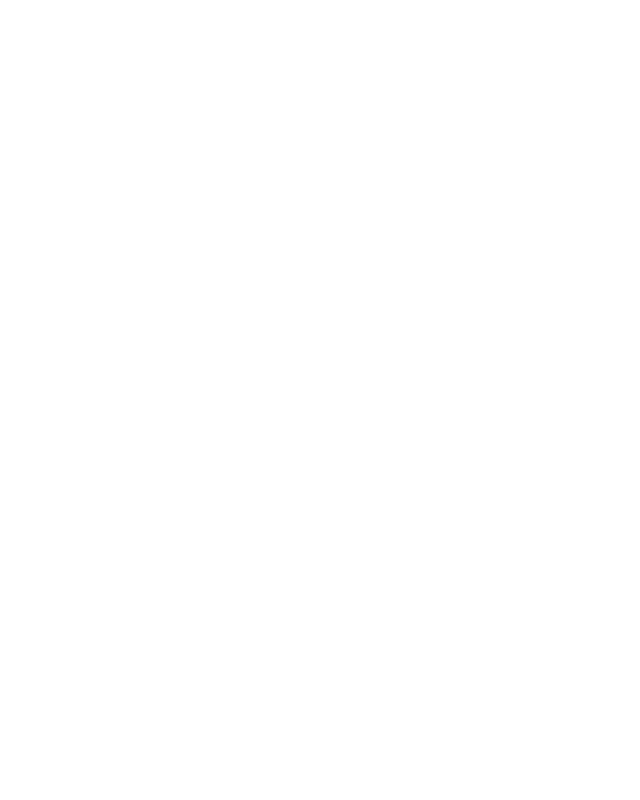
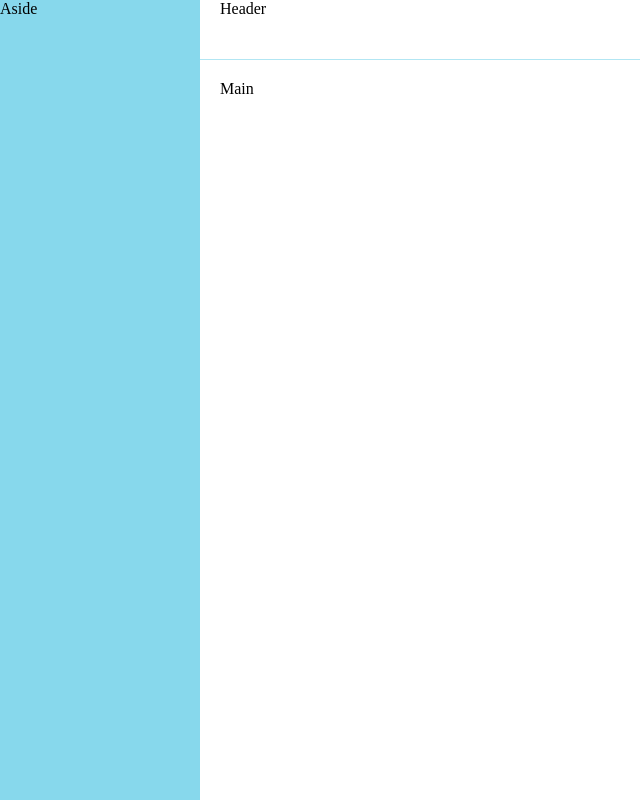
Before and after one commit to sakura-iao/hm-toutiao, a Vue app: page / in a window 1280 px wide. Shown: the whole page, without its empty margins (0-640 px from the left). Built offline with nearby package versions, Linux system fonts and the light colour scheme.

Commit message:
登录logo修改

```diff
--- a/src/router/index.js
+++ b/src/router/index.js
@@ -1,10 +1,12 @@
 import VueRouter from 'vue-router'
 import Vue from 'vue'
 import Login from '@/views/login'
+import Home from '@/views/home'
 Vue.use(VueRouter)
 const router = new VueRouter({
     routes: [
-        { path: '/login', component: Login }
+        { path: '/login', component: Login },
+        { path: '/', component: Home }
     ]
 })
 export default router
--- /dev/null
+++ b/src/views/home/index.vue
@@ -0,0 +1,32 @@
+<template>
+  <el-container class="container-home">
+    <el-aside class="my-aside" width="200px">Aside</el-aside>
+    <el-container>
+      <el-header class="my-header">Header</el-header>
+      <el-main>Main</el-main>
+    </el-container>
+  </el-container>
+</template>
+
+<script>
+export default {
+  name: "app-home"
+};
+</script>
+
+<style scoped lang='less'>
+.container-home {
+    width: 100%;
+    height: 100%;
+    position: absolute;
+    left: 0;
+    top: 0;
+    .my-aside {
+        background-color: rgba(41, 185, 221, 0.555);
+    }
+    .my-header {
+        border-bottom: 1px solid rgba(41, 185, 221, 0.356);
+    }
+
+}
+</style>
--- a/src/views/login/index.vue
+++ b/src/views/login/index.vue
@@ -1,10 +1,12 @@
 <template>
   <!-- 全屏容器 -->
   <div class="container-login">
-    <video src="https://sky.res.netease.com/2019/0515/4.mp4" id="LoopVideo" class="cover_video" style="object-fit:cover" preload="" muted="" loop="" width="100%" height="100%"></video>
+    <video class="fullscreenvideo" poster="__ROOT__/Themes/tdt/Asset/images/loginbg.jpg" id="bgvid" playsinline="" autoplay="" muted="" loop="">
+            <source src="https://sky.res.netease.com/2019/0515/4.mp4" type="video/mp4">
+        </video>
     <!-- 卡片 -->
     <el-card class="my-card">
-      <img src="../../assets/logo_index.png" alt />
+      <img src="../../assets/IMG_1332.png" alt />
       <!-- 表单 -->
       <el-form ref="loginForm" :model="loginForm" :rules="loginRules" status-icon>
         <el-form-item prop="mobile">
@@ -23,7 +25,7 @@
           <el-checkbox :value="true">我已阅读并同意用户协议和隐私条款</el-checkbox>
         </el-form-item>
         <el-form-item>
-          <el-button @click="login()" type="primary" style="width:100%">登录</el-button>
+          <el-button @click="login()" type="primary" style="width:100%" class="color">登录</el-button>
         </el-form-item>
       </el-form>
     </el-card>
@@ -110,9 +112,12 @@
   position: absolute;
   top: 0;
   left: 0;
-  background: url(../../assets/login_bg.jpg) no-repeat;
   // 让背景图等比例缩放 去铺满容器
   background-size: cover;
+  .fullscreenvideo {
+    width: 100%;
+    transition: 1s opacity;
+  }
   .my-card {
     width: 400px;
     height: 350px;
@@ -121,9 +126,13 @@
     left: 50%;
     top: 50%;
     img {
-      width: 200px;
+      width: 150px;
       display: block;
-      margin: 0 auto 20px;
+      margin:-10px auto;
+    }
+    .color {
+      background-color: #D42B23;
+      border-color: #D42B23
     }
   }
 }
```
Also changed, not shown: src/assets/IMG_1332.png (added), 1 other file (tests, documents, lock files or other folders).
